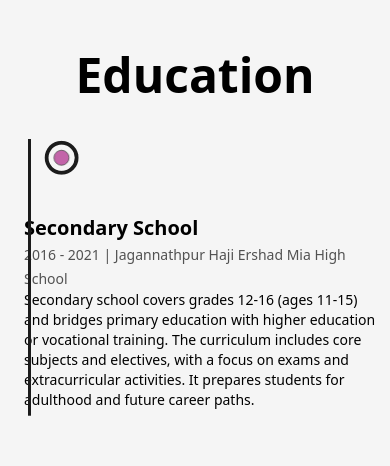
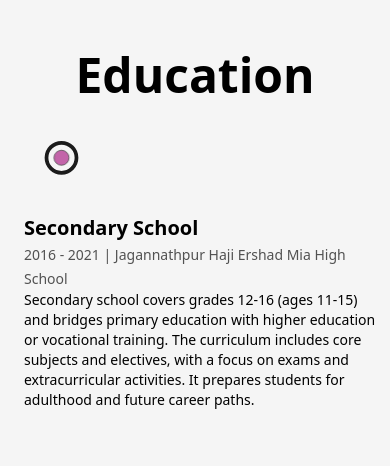
Before and after one commit to nahidulhasan4/My-Profolio, a Next.js app: page /about in a window 390 px wide. Shown: the part 3120-3586 px from the top of the page. Built offline with nearby package versions, Linux system fonts and the light colour scheme.

Commit message:
here fixing that issust

```diff
--- a/src/component/Education.js
+++ b/src/component/Education.js
@@ -44,7 +44,7 @@ const Education = () => {
       <div ref={ref} className="w-full sm:w-[90%] lg:w-[75%] mx-auto relative">
         <motion.div
           style={{ scaleY: scrollYProgress }}
-          className="absolute left-3 sm:left-9 top-0 w-[3px] sm:w-[4px] h-full dark:bg-light bg-dark origin-top"
+          className="sm:absolute left-3 sm:left-9 top-0 w-[3px] sm:w-[4px] h-full dark:bg-light bg-dark origin-top"
         />
         <ul className="w-full flex flex-col items-center justify-between ml-2 sm:ml-4">
           <Details
```
